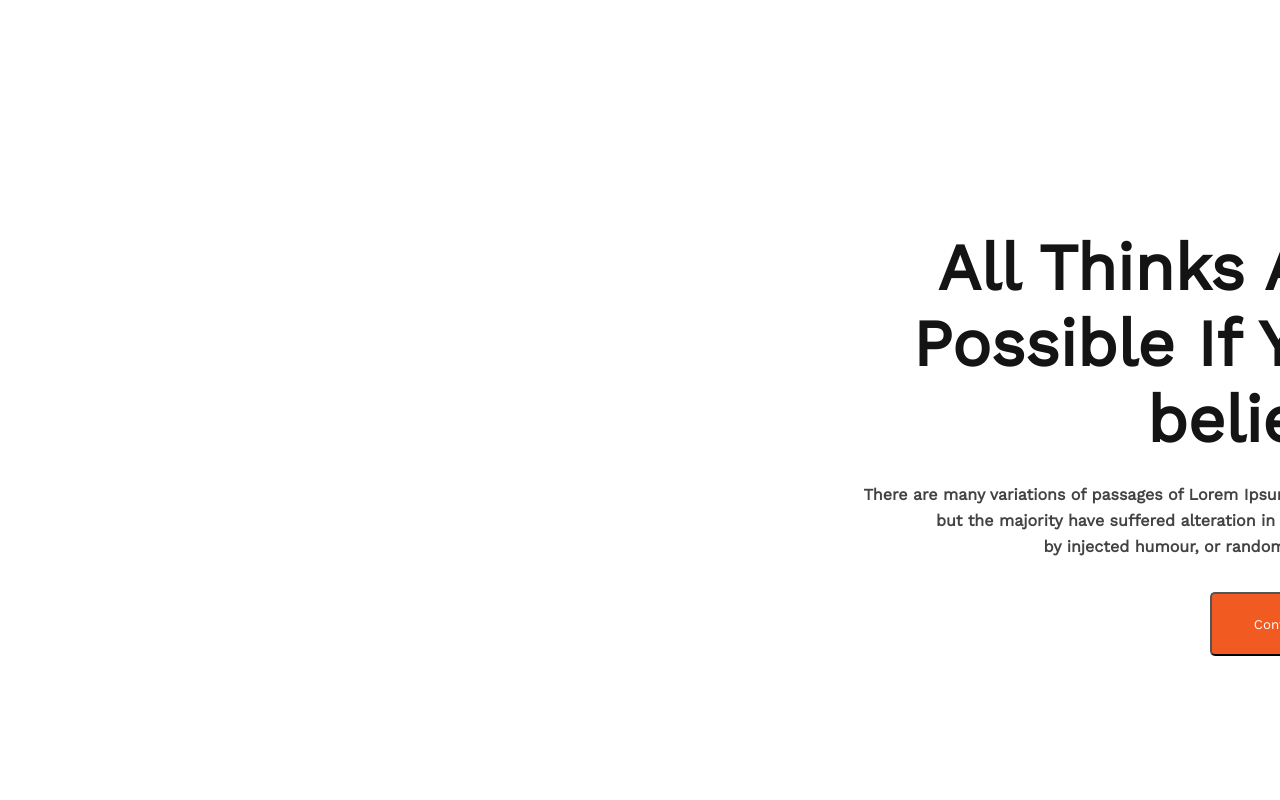
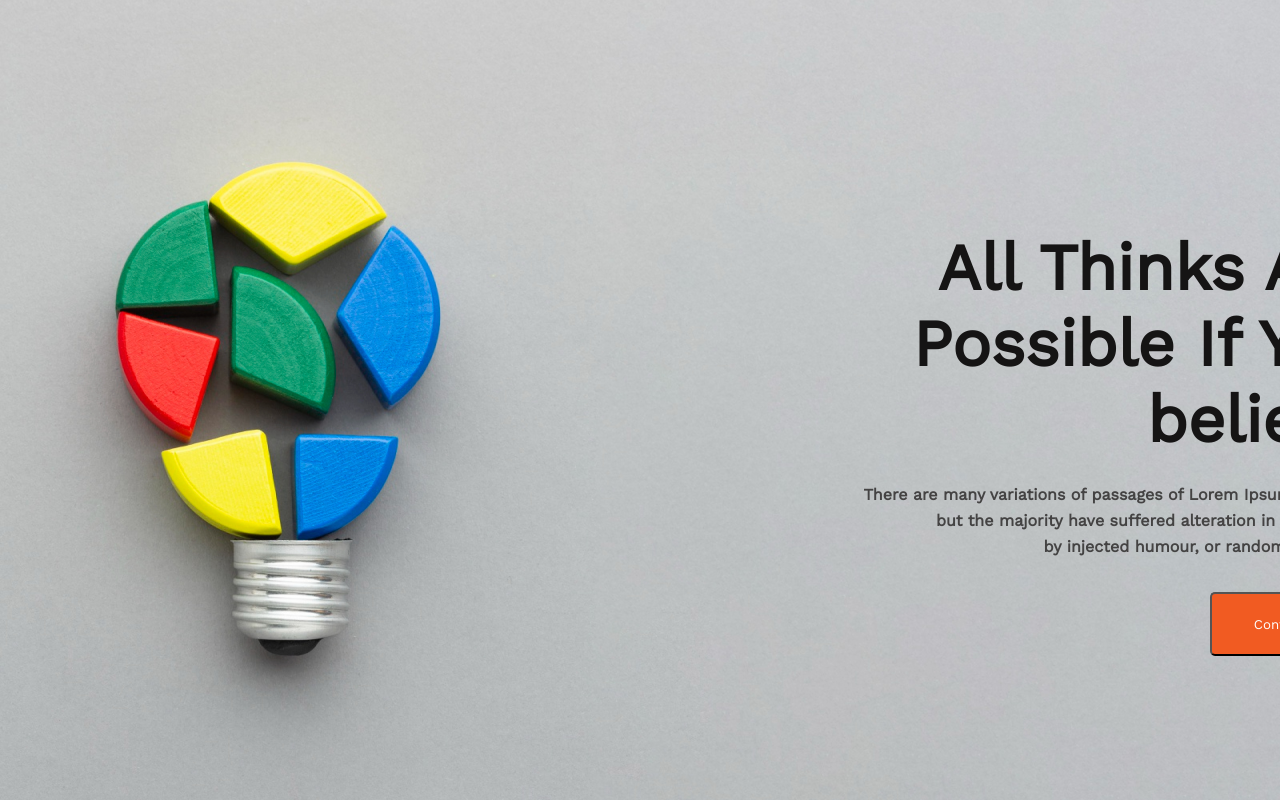
Before and after one commit to Sohanurrr/assignment-portfolio, a plain HTML site: page index.html in a window 1280 px wide. Shown: the top 800 px of the page. Drawn offline with nearby package versions, Linux system fonts and the light colour scheme; the site is published under a folder, as on GitHub Pages, so addresses that start at the root find nothing.

Commit message:
fix added

```diff
--- a/styles/portfolio.css
+++ b/styles/portfolio.css
@@ -4,7 +4,7 @@
 }
 
 .header {
-    background-image: url(/images/banner/banner2.png);
+    background-image: url(../images/banner/banner2.png);
     /* transform: rotate(-180deg); */
     width: 1600px;
     height: 808px;
@@ -214,6 +214,7 @@ border-radius: 8px;
 .s4-title{
     padding-right: 260px;
     margin-top: 100px;
+
 }
 .lis{
     padding-right: 450px;
```
